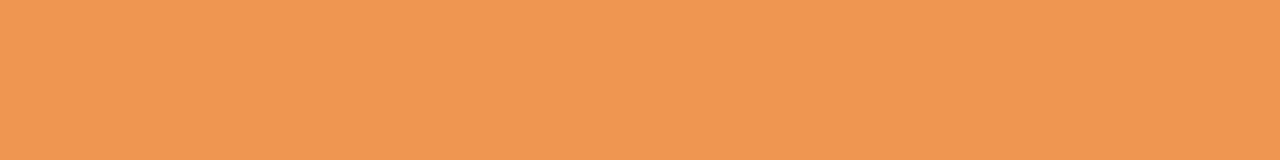
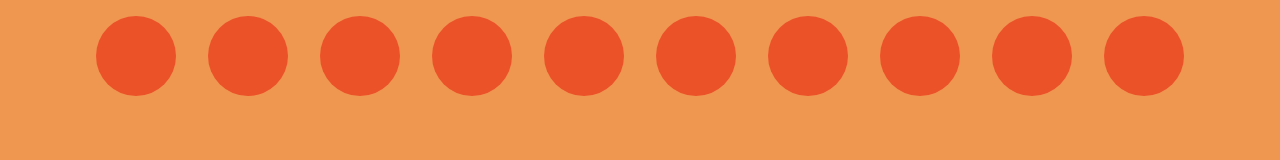
Before and after one commit to ernestomedinam/the-balls-repo, a plain HTML site: page index.html in a window 1280 px wide. Drawn offline with Linux system fonts and the light colour scheme.

Commit message:
styling diff

```diff
--- a/styles.css
+++ b/styles.css
@@ -8,7 +8,7 @@
     width: 5rem;
     height: 5rem;
     margin: 1rem;
-    background-color: EC5228;
+    background-color: #EC5228;
     border-radius: 50%;
 }
 
```
